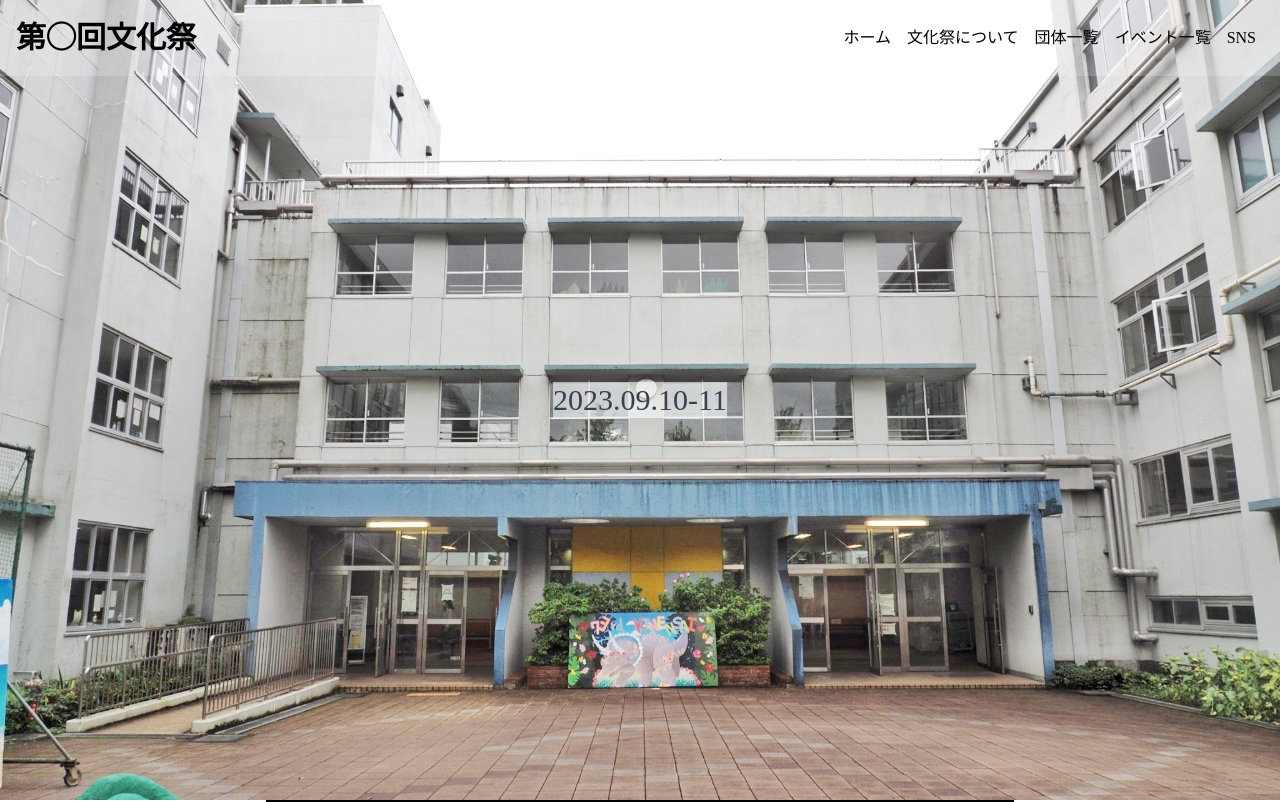
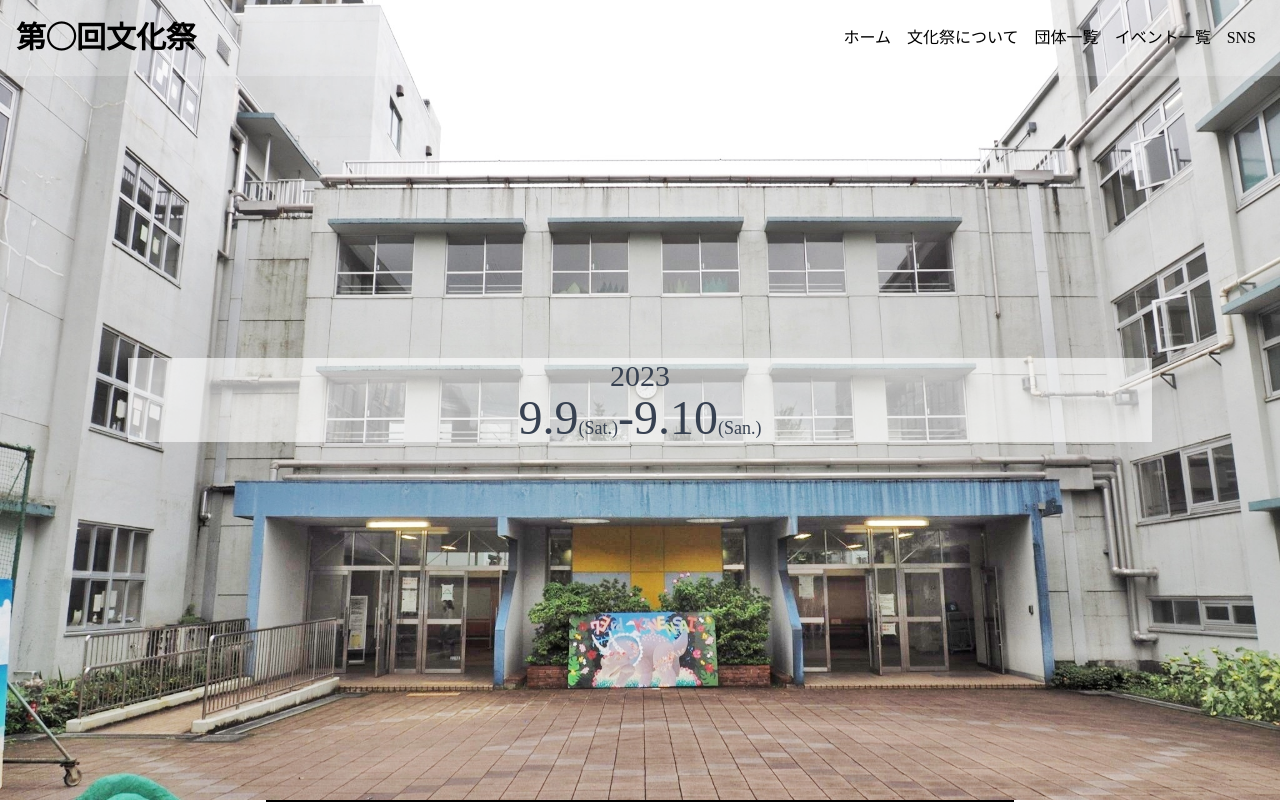
Before and after one commit to OSK-festival/website, a Nuxt app: page / in a window 1280 px wide. Shown: the top 802 px of the page. Built offline with nearby package versions, Linux system fonts and the light colour scheme; a web font is replaced by a local one.

Commit message:
update: トップページの日付

```diff
--- a/src/components/TopImage.vue
+++ b/src/components/TopImage.vue
@@ -1,9 +1,15 @@
 <template>
   <div class="full -z-20 -mx-4 -mt-20">
     <div
-      class="absolute top-1/2 left-1/2 my-auto -translate-x-1/2 -translate-y-1/2 bg-white/60 text-center text-3xl text-gray-700"
+      class="absolute top-1/2 left-1/2 my-auto w-4/5 -translate-x-1/2 -translate-y-1/2 bg-white/60 text-center text-lg text-gray-700"
     >
-      <div>2023.09.10-11</div>
+      <div>
+        <!-- 2023.09. -->
+        <span class="text-3xl">2023</span>
+        <br />
+        <span class="text-5xl">9.9</span>(Sat.)<span class="text-5xl">-</span>
+        <span class="text-5xl">9.10</span>(San.)
+      </div>
     </div>
   </div>
 </template>
```
